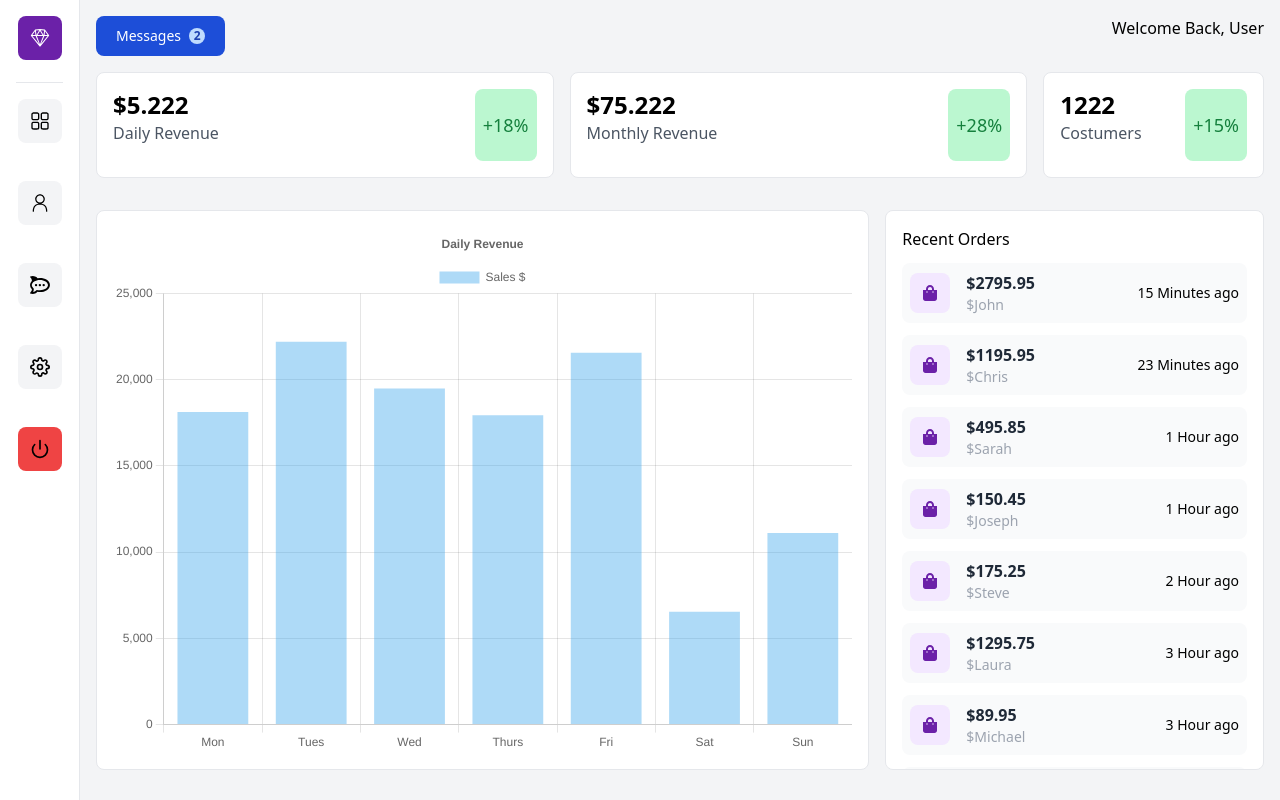
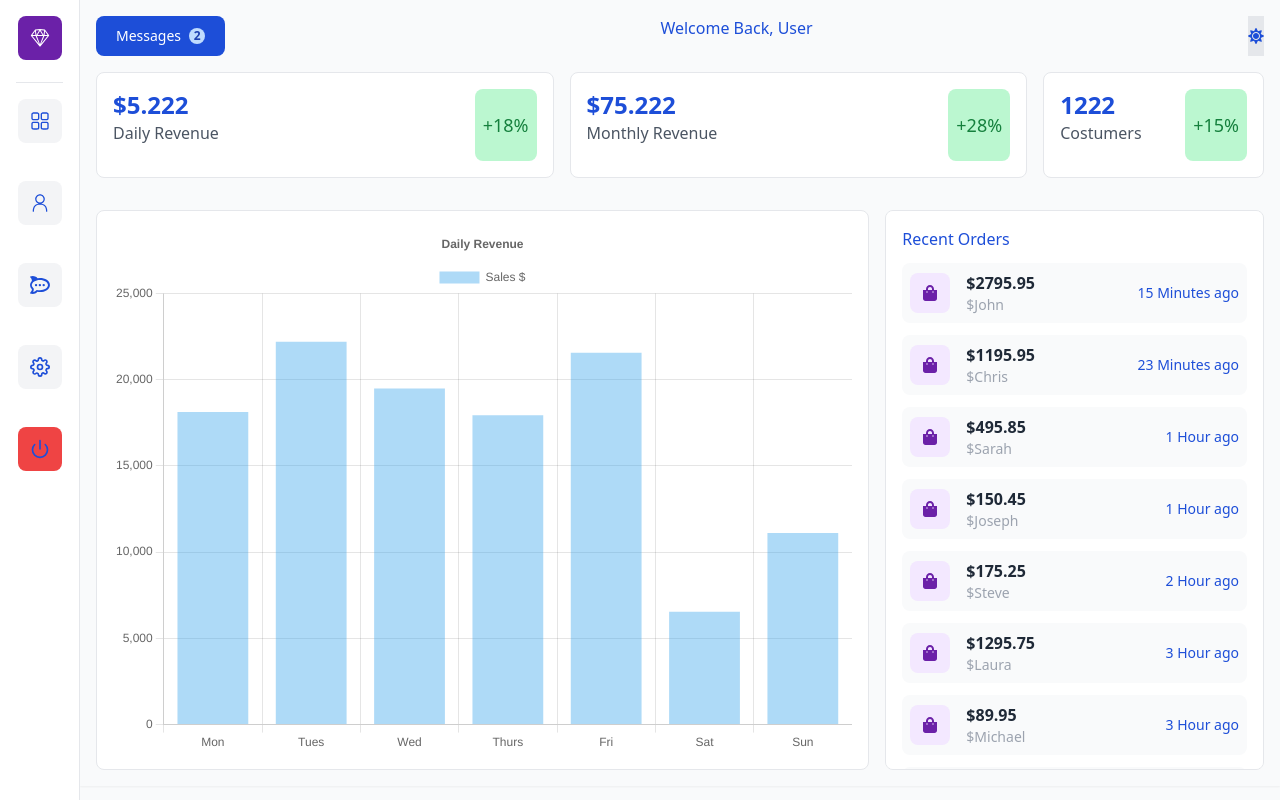
Before and after one commit to N1k0l1n/NextJS-Dashboard-Tailwind, a Next.js app: page /dashboard in a window 1280 px wide. Built offline with nearby package versions, Linux system fonts and the light colour scheme.

Commit message:
adding feature : dark theme

```diff
--- a/components/Header.jsx
+++ b/components/Header.jsx
@@ -1,21 +1,23 @@
 import React from "react";
-import { useSession } from 'next-auth/react'
-
+import Link from "next/link";
+import ThemeChanger from "./ThemeChanger";
 
 const Header = () => {
 
   return (
     <div className="flex justify-between px-4 pt-4">
-      <button
-        type="button"
+      <Link
+      href="/dashboard/chats"
+        type="Link"
         className="inline-flex items-center px-5 py-2.5 text-sm font-medium text-center text-white bg-blue-700 rounded-lg hover:bg-blue-800 focus:ring-4 focus:outline-none focus:ring-blue-300 dark:bg-blue-600 dark:hover:bg-blue-700 dark:focus:ring-blue-800"
       >
         Messages
         <span className="inline-flex items-center justify-center w-4 h-4 ml-2 text-xs font-semibold text-blue-800 bg-blue-200 rounded-full">
           2
         </span>
-      </button>
+      </Link>
       <h2>Welcome Back,  User</h2>
+      <ThemeChanger/>
     </div>
   );
 };
--- /dev/null
+++ b/components/ThemeChanger.js
@@ -0,0 +1,29 @@
+import React from 'react'
+import {FaMoon ,FaSun} from "react-icons/fa";
+import { useTheme } from 'next-themes';
+
+const ThemeChanger = () => {
+
+    const {systemTheme, theme, setTheme} = useTheme();
+
+    const currentTheme = theme === 'system' ? systemTheme : theme;
+
+    if(currentTheme === 'light'){
+       return(
+        <button className='bg-gray-200 dark:bg-gray-600'
+        onClick={() => setTheme('dark')}
+        >
+        <FaSun/>
+      </button>
+       )
+    }else{
+  return (
+    <button className='bg-gray-200'
+    onClick={() => setTheme('light')}
+    >
+      <FaMoon/>
+    </button>
+  )
+}
+}
+export default ThemeChanger
--- a/package.json
+++ b/package.json
@@ -12,9 +12,9 @@
     "axios": "^1.3.6",
     "chart.js": "^4.2.1",
     "cookies-next": "^2.1.1",
-    "jwt-decode": "^3.1.2",
     "next": "13.3.0",
     "next-auth": "^4.22.1",
+    "next-themes": "^0.2.1",
     "react": "18.2.0",
     "react-chartjs-2": "^5.2.0",
     "react-chat-engine": "^1.11.28",
--- a/pages/_app.js
+++ b/pages/_app.js
@@ -1,12 +1,15 @@
 import "../styles/globals.css";
 import Sidebar from "../components/Sidebar";
+import { ThemeProvider } from "next-themes";
 
 export default function App({ Component, pageProps }) {
   return (
     <>
-      <Sidebar>
-        <Component {...pageProps} />
-      </Sidebar>
+      <ThemeProvider enableSystem={true} attribute="class">
+        <Sidebar>
+          <Component {...pageProps} />
+        </Sidebar>
+      </ThemeProvider>
     </>
   );
 }
--- a/pages/dashboard/chats.jsx
+++ b/pages/dashboard/chats.jsx
@@ -27,7 +27,7 @@ const chats = () => {
 
 
   return (
-    <div className="shadow">
+    <div className="bg-gray-50">
     <ChatEngine
       height="calc(125vh - 212px)"
       projectID="70adff44-08c1-4276-9d92-925e0f37acbd"
--- a/pages/dashboard/index.js
+++ b/pages/dashboard/index.js
@@ -8,12 +8,12 @@ export default function Home() {
   return (
     <>
       <Head>
-        <title>Create Next App</title>
+        <title>Next Dashboard</title>
         <meta name="description" content="Generated by create next app" />
         <meta name="viewport" content="width=device-width, initial-scale=1" />
         <link rel="icon" href="/favicon.ico" />
       </Head>
-      <main className='bg-gray-100 min-h-screen'>
+      <main className='h-15 shadow-sm dark:border-gray-700'>
         <Header/>
         <TopCards/>
         <div className='p-4 grid md:grid-cols-3 grid-cols-1 gap-4'>
--- a/pages/dashboard/settings.jsx
+++ b/pages/dashboard/settings.jsx
@@ -2,7 +2,7 @@ import React from 'react'
 
 const settings = () => {
   return (
-    <div className="bg-gray-200 min-h-screen pt-2 font-mono">
+    <div className="bg-gray-50 min-h-screen pt-2 font-mono">
         <div className="container mx-auto">
             <div className="inputs w-full max-w-2xl p-6 mx-auto">
                 <h2 className="text-2xl text-gray-900">Account Setting</h2>
--- a/styles/globals.css
+++ b/styles/globals.css
@@ -1,3 +1,9 @@
 @tailwind base;
 @tailwind components;
 @tailwind utilities;
+
+@layer base{
+    body{
+        @apply bg-gray-50 text-blue-700 dark:bg-black dark:text-red-600
+    }
+}
--- a/tailwind.config.js
+++ b/tailwind.config.js
@@ -8,6 +8,7 @@ module.exports = {
     // Or if using `src` directory:
     "./src/**/*.{js,ts,jsx,tsx,mdx}",
   ],
+  darkMode:'class',
   theme: {
     extend: {},
   },
```
Also changed, not shown: 1 other file (tests, documents, lock files or other folders).
